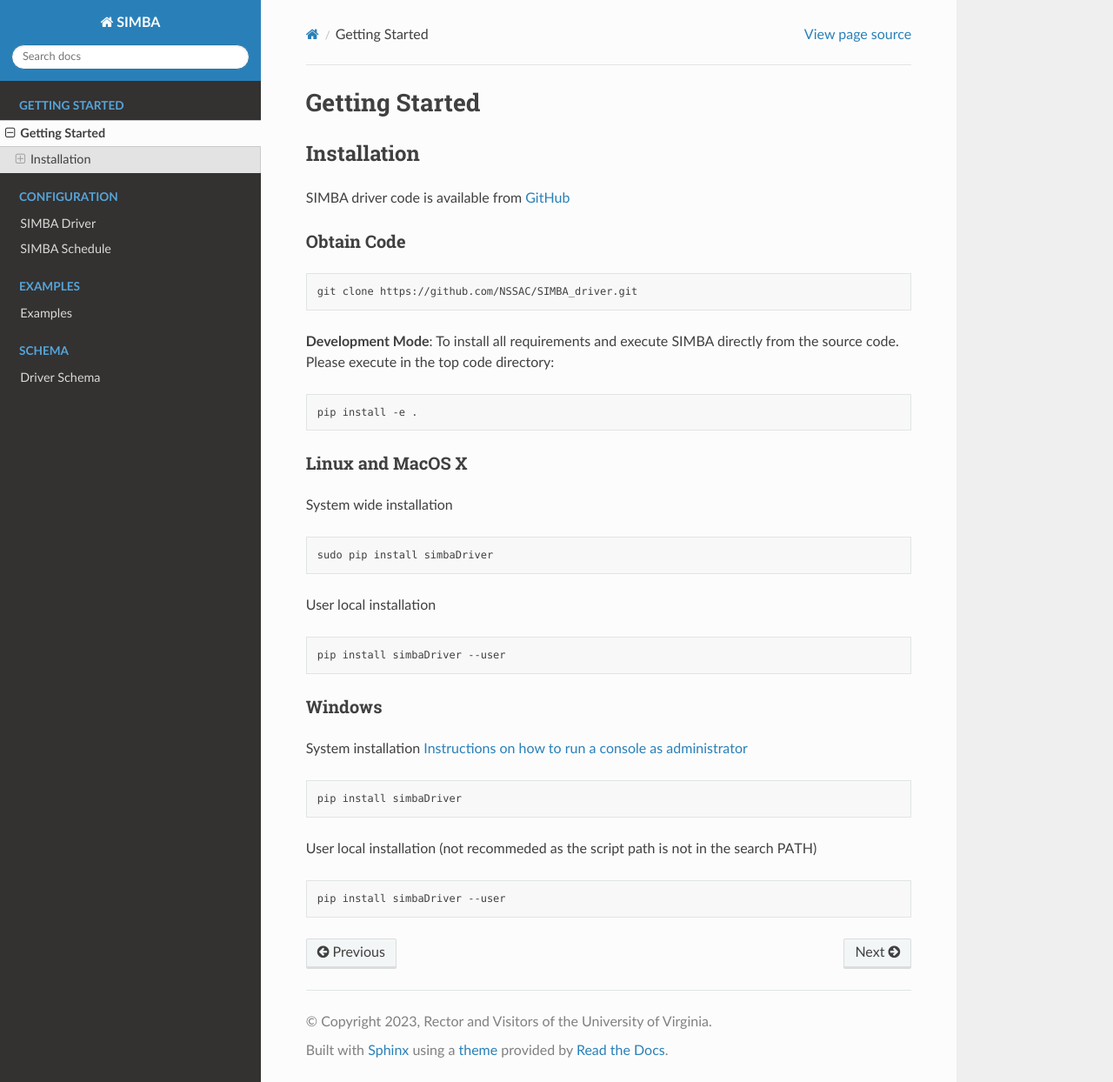
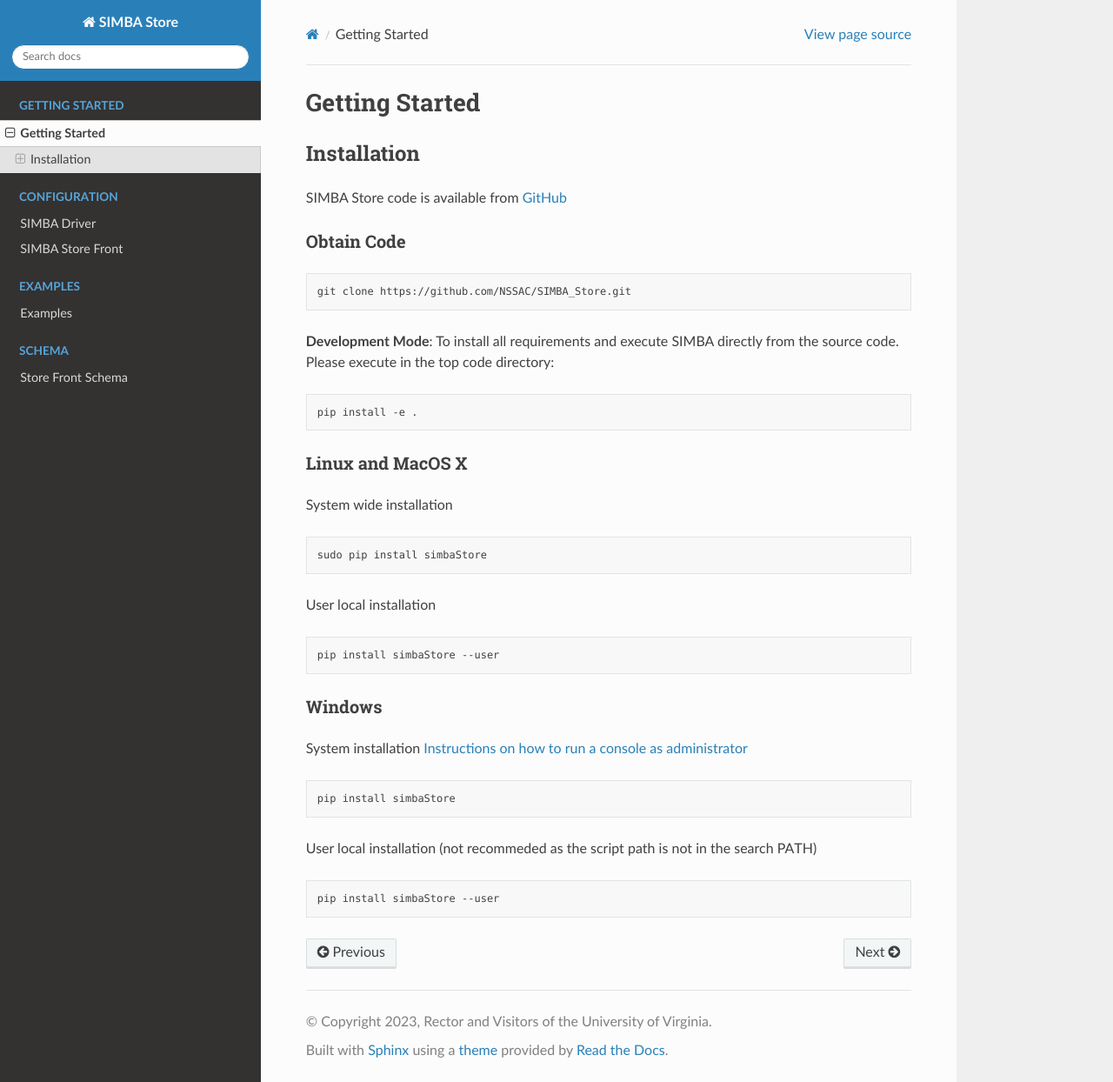
Before and after one commit to NSSAC/SIMBA_store, a Sphinx documentation site: the page built from docs/quickstart/get-started.rst, in a window 1280 px wide and 1244 px high. Shown: the whole window at 87% size. Built offline with Sphinx 7.4.7 and the Read the Docs theme 2.0.0, drawn with Linux system fonts in a browser that asks for light colours.

```diff
--- a/docs/conf.py
+++ b/docs/conf.py
@@ -29,7 +29,7 @@
 
 # -- Project information -----------------------------------------------------
 
-project = 'SIMBA'
+project = 'SIMBA Store'
 copyright = '2023, Rector and Visitors of the University of Virginia'
 author = 'Stefan Hoops, Henning S. Mortveit'
 
--- a/docs/examples/example.rst
+++ b/docs/examples/example.rst
@@ -1,7 +1,7 @@
 Examples
 ========
 
-Before running either of the examples you will have to install :doc:`SIMBA </quickstart/get-started>`.
+Before running either of the examples you will have to install :doc:`SIMBA Store </quickstart/get-started>`.
 Both examples use a simple ``bash`` script to demonstrate the functionality.
 
 **application.sh**:
--- a/docs/index.rst
+++ b/docs/index.rst
@@ -10,7 +10,7 @@
    :maxdepth: 2
    :caption: Contents:
 
-SIMBA is a framework for performing multi-scale simulations in an HPC environment. Each simulation step can involve multiple modules which update the current state of the system. The order and the frequency in which these modules are executed is handled by a flexible :doc:`store front <configuration/store-front>`
+SIMBA is a framework for performing multi-scale simulations in an HPC environment. Each simulation step can involve multiple modules which update the current state of the system. The order and the frequency in which these modules are executed is handled by a flexible. In order seamlessly provide data management and access control to data involved in the process The SIMBA Store Front is used.  :doc:`store front <configuration/store-front>`
 
 .. toctree::
    :maxdepth: 2
--- a/docs/quickstart/get-started.rst
+++ b/docs/quickstart/get-started.rst
@@ -5,14 +5,14 @@
 Installation
 ------------
 
-SIMBA driver code is available from `GitHub <https://github.com/NSSAC/SIMBA_driver/>`_
+SIMBA Store code is available from `GitHub <https://github.com/NSSAC/SIMBA_Store/>`_
 
 Obtain Code
 ^^^^^^^^^^^
 
 .. code-block:: bash
 
-  git clone https://github.com/NSSAC/SIMBA_driver.git
+  git clone https://github.com/NSSAC/SIMBA_Store.git
 
 **Development Mode**: To install all requirements and execute SIMBA directly from the source code. Please execute in the top code directory:
 
@@ -27,13 +27,13 @@
 
 .. code-block:: bash
 
-  sudo pip install simbaDriver
+  sudo pip install simbaStore
 
 User local installation
 
 .. code-block:: bash
 
-  pip install simbaDriver --user
+  pip install simbaStore --user
 
 
 Windows
@@ -43,10 +43,10 @@
 
 .. code-block:: bash
 
-  pip install simbaDriver
+  pip install simbaStore
 
 User local installation (not recommeded as the script path is not in the search PATH)
 
 .. code-block:: bash
 
-  pip install simbaDriver --user
+  pip install simbaStore --user
--- a/docs/schema/store-front.rst
+++ b/docs/schema/store-front.rst
@@ -1,4 +1,4 @@
-Driver Schema
-=============
+Store Front Schema
+==================
 
-.. jsonschema:: ../../schema/driver.json
+.. jsonschema:: ../../schema/simbaStoreSchema.json
```
Also changed, not shown: docs/configuration/store-front.rst (+10 -59 lines), 7 other files.
